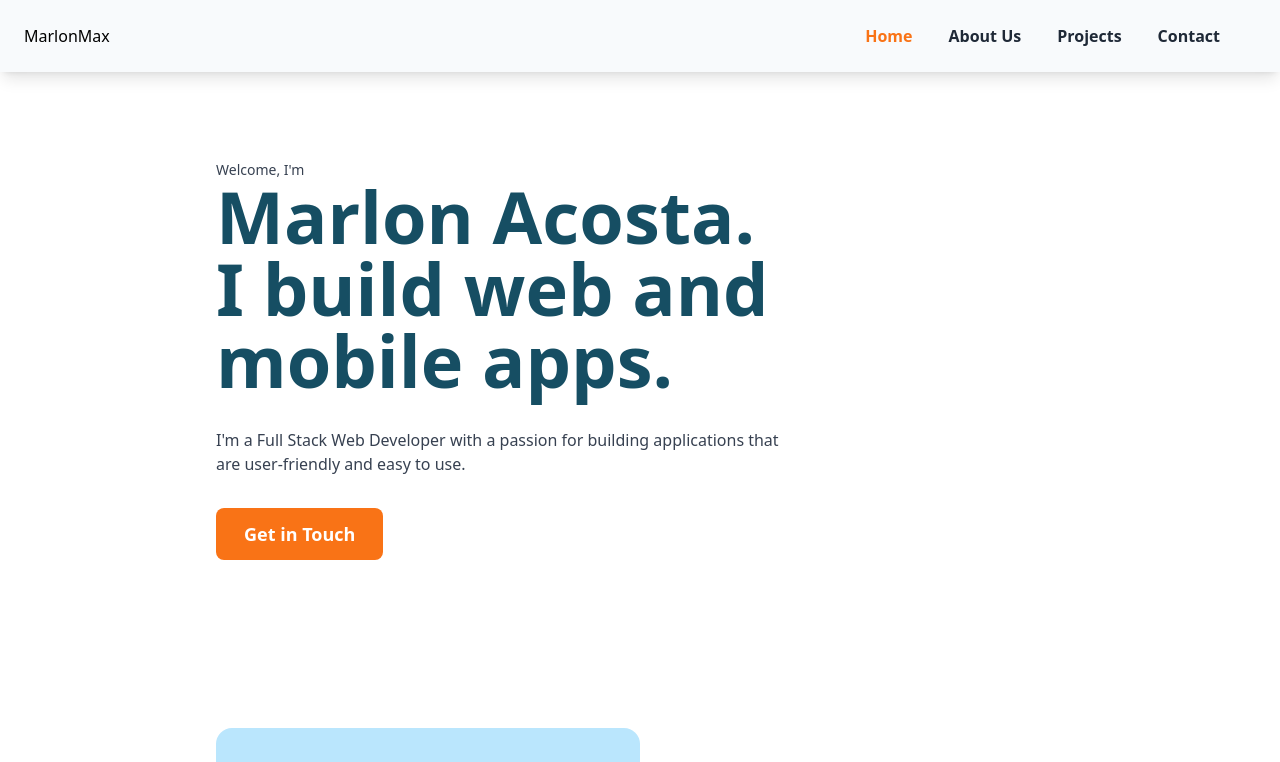
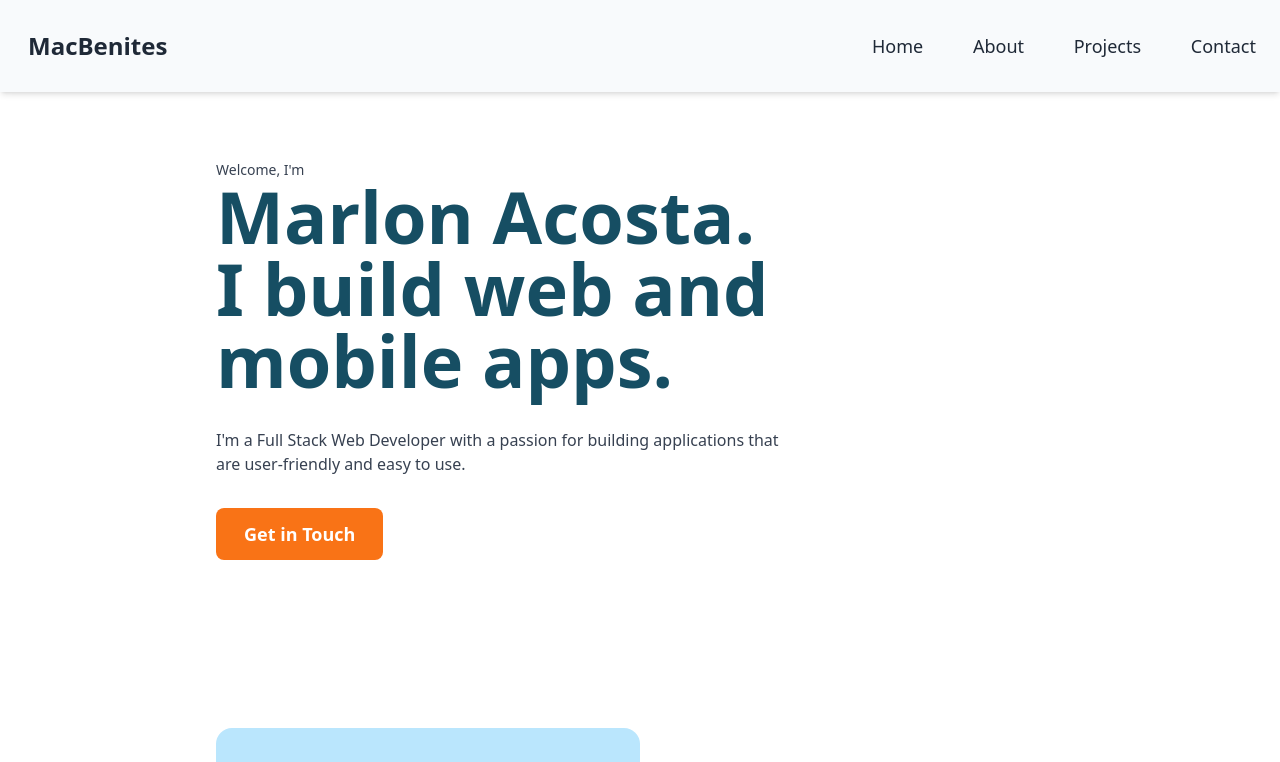
Before and after one commit to macbenites/PortfolioMacbenites, a Next.js app: page / in a window 1280 px wide. Shown: the top 762 px of the page. Built offline with nearby package versions, Linux system fonts and the light colour scheme.

Commit message:
NavBar Responsive

```diff
--- a/components/Header.jsx
+++ b/components/Header.jsx
@@ -1,33 +1,65 @@
 import { useState } from "react";
-import NavBar from "./NavBar";
+import Image from "next/image";
 import NavItem from "./NavItem";
-import Image from "next/image";
 
-export default function Header() {
-  const [active, setActive] = useState(false);
+const Header = () => {
+  let [open, setOpen] = useState(false);
+
   const handleClick = () => {
-    setActive(!active);
+    setOpen(!open);
   };
+
   return (
-    <header className="flex px-6 items-center justify-between bg-slate-50 shadow-lg">
-      <h2>MarlonMax</h2>
-      <div className="flex lg:hidden py-4 px-6">
-        <Image
-          src="/image/burger-menu.svg"
-          alt="Menu"
-          width={30}
-          height={30}
+    <header className="shadow-md w-full fixed top-0 left-0">
+      <nav className="md:flex items-center justify-between bg-slate-50 py-6 md:px-6 px-6">
+        <div className="font-bold text-2xl cursor-pointer flex items-center text-gray-800">
+          <span className="text-3xl text-indigo-600 mr-1 pt-2">
+            <ion-icon name="logo-ionic"></ion-icon>
+          </span>
+          MacBenites
+        </div>
+        <div
           onClick={handleClick}
-        />
-      </div>
-      <NavBar>
-        <NavItem active href="/">
-          Home
-        </NavItem>
-        <NavItem href="/about">About Us</NavItem>
-        <NavItem href="/projects">Projects</NavItem>
-        <NavItem href="/contact">Contact</NavItem>
-      </NavBar>
+          className="absolute right-5 top-5 cursor-pointer md:hidden"
+        >
+          {open ? (
+            <Image
+              src={"/image/close.svg"}
+              alt="Close"
+              width={40}
+              height={40}
+            />
+          ) : (
+            <Image
+              src={"/image/burger-menu.svg"}
+              alt="Burger Menu"
+              width={40}
+              height={40}
+            />
+          )}
+        </div>
+
+        <ul
+          className={`md:flex md:items-center md:max-w-sm md:justify-between md:pb-0 pb-12 absolute md:static bg-slate-50 md:z-auto z-[-1] left-0 w-full md:p-0 px-7 transition-all duration-700 ease-in-out ${
+            open ? "top-20 " : "top-[-490px]"
+          }`}
+        >
+          <NavItem href="/" onClick={handleClick}>
+            Home
+          </NavItem>
+          <NavItem href="/about" onClick={handleClick}>
+            About
+          </NavItem>
+          <NavItem href="/projects" onClick={handleClick}>
+            Projects
+          </NavItem>
+          <NavItem href="/contact" onClick={handleClick}>
+            Contact
+          </NavItem>
+        </ul>
+      </nav>
     </header>
   );
-}
+};
+
+export default Header;
--- a/components/Layout.jsx
+++ b/components/Layout.jsx
@@ -10,7 +10,7 @@ export default function Layout({ children, title }) {
         <link rel="icon" href="/favicon.ico" />
       </Head>
       <Header />
-      <main className="max-w-4xl m-auto">{children}</main>
+      <main className="max-w-4xl mt-24 m-auto px-6">{children}</main>
       <Footer />
     </div>
   );
--- a/components/NavBar.jsx
+++ /dev/null
@@ -1,7 +0,0 @@
-export default function NavBar({ children }) {
-  return (
-    <nav className="hidden lg:block py-4 px-6 text-sm font-medium">
-      <ul className="flex space-x-3">{children}</ul>
-    </nav>
-  );
-}
--- a/components/NavItem.jsx
+++ b/components/NavItem.jsx
@@ -1,14 +1,19 @@
 import Link from "next/link";
-export default function NavItem({ href, children, active }) {
+
+const NavItem = ({ href, children, active, onClick }) => {
   return (
     <li
-      className={`flex items-center hover:bg-orange-400 rounded hover:text-white text-gray-800 transition-colors ${
+      className={`md:my-0 my-3 md:py-2 py-4 hover:text-orange-400 text-gray-800 transition-colors ${
         active && "text-orange-500"
       }`}
     >
       <Link href={href}>
-        <a className="px-3 py-2 font-semibold text-base">{children}</a>
+        <a className="py-2 font-medium text-lg duration-500" onClick={onClick}>
+          {children}
+        </a>
       </Link>
     </li>
   );
-}
+};
+
+export default NavItem;
--- a/pages/index.js
+++ b/pages/index.js
@@ -5,10 +5,8 @@ import Footer from "../components/Footer";
 export default function Home() {
   return (
     <Layout title="Home">
-      <div className="max-w-5xl m-auto p-6">
-        <Main />
-        <Services />
-      </div>
+      <Main />
+      <Services />
     </Layout>
   );
 }
```
